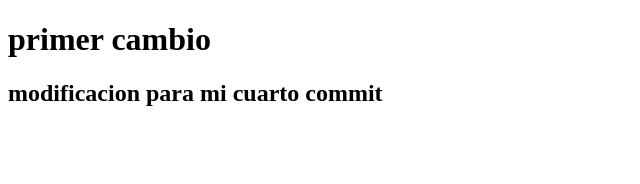
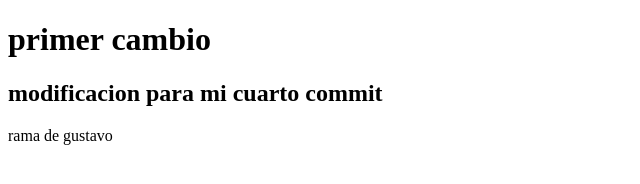
Before and after one commit to ansonyhm01/proyectoxx, a plain HTML site: page index.html in a window 1280 px wide. Shown: the whole page, without its empty margins (0-640 px from the left). Drawn offline with Linux system fonts and the light colour scheme.

Commit message:
texto en la rama gustavo

```diff
--- a/index.html
+++ b/index.html
@@ -8,5 +8,8 @@
 <body>
 	<h1>primer cambio</h1>
 	<h2>modificacion para mi cuarto commit</h2>
+	<footer>
+		<p>rama de gustavo</p>
+	</footer>
 </body>
 </html>
```
